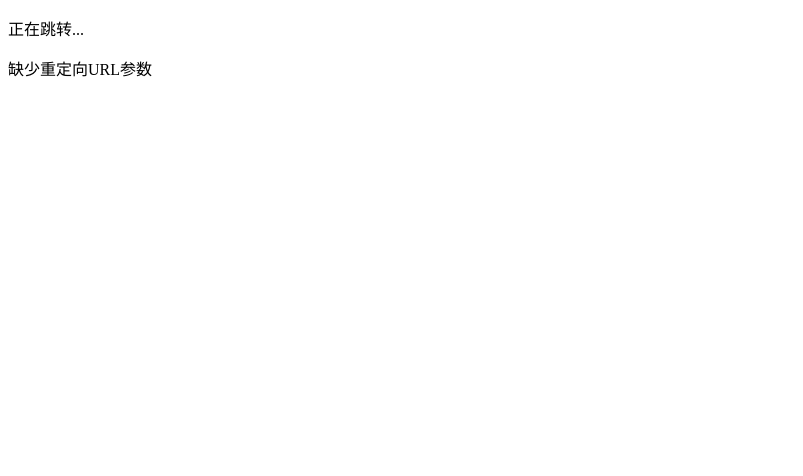
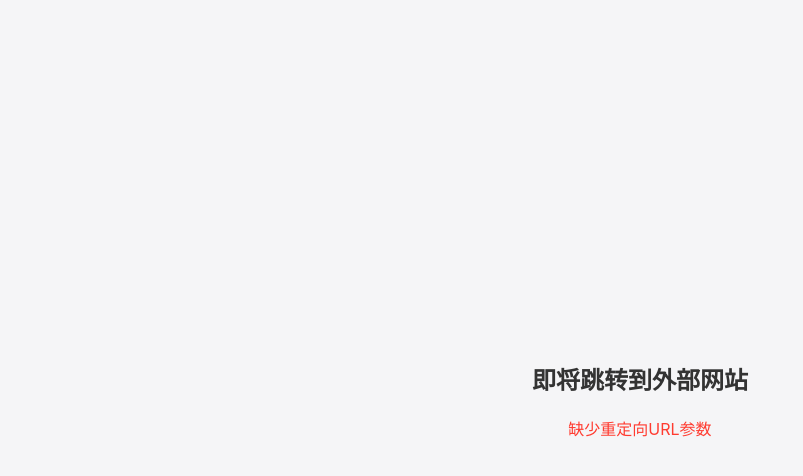
Before and after one commit to developerZGB/developerZGB.github.io, a plain HTML site: page index.html in a window 1280 px wide. Shown: the whole page, without its empty margins (0-803 px from the left). Drawn offline with Linux system fonts and the light colour scheme.

Commit message:
Update index.html

```diff
--- a/index.html
+++ b/index.html
@@ -1,22 +1,83 @@
 <!DOCTYPE html>
 <html>
 <head>
-   <title>Redirecting...</title>
+   <title>即将跳转</title>
    <meta http-equiv="Content-Type" content="text/html; charset=utf-8">
    <meta name="viewport" content="width=device-width, initial-scale=1.0">
+   <style>
+       body {
+           font-family: -apple-system, BlinkMacSystemFont, "Segoe UI", Roboto, Helvetica, Arial, sans-serif;
+           display: flex;
+           flex-direction: column;
+           align-items: center;
+           justify-content: center;
+           height: 100vh;
+           margin: 0;
+           background-color: #f5f5f7;
+           color: #333;
+       }
+       .container {
+           text-align: center;
+           max-width: 90%;
+       }
+       h1 {
+           font-size: 24px;
+           margin-bottom: 20px;
+       }
+       .btn {
+           display: inline-block;
+           padding: 12px 24px;
+           font-size: 16px;
+           color: #fff;
+           background-color: #007AFF;
+           border: none;
+           border-radius: 8px;
+           text-decoration: none;
+           cursor: pointer;
+           transition: background-color 0.2s;
+       }
+       .btn:hover {
+           background-color: #0056b3;
+       }
+       #error {
+           color: #ff3b30;
+           margin-top: 20px;
+       }
+   </style>
    <script>
-       function redirect() {
-           var url = new URLSearchParams(window.location.search).get('redirectUrl');
+       function redirectToUrl() {
+           const url = new URLSearchParams(window.location.search).get('redirectUrl');
            if (url) {
-               window.location.href = url;
+               // 可选：校验 URL 是否合法（防止 open redirect 漏洞）
+               try {
+                   new URL(url);
+                   window.location.href = url;
+               } catch (e) {
+                   document.getElementById('error').textContent = '无效的重定向链接';
+                   document.getElementById('error').style.display = 'block';
+               }
            } else {
+               document.getElementById('error').textContent = '缺少重定向URL参数';
                document.getElementById('error').style.display = 'block';
            }
        }
+
+       // 页面加载完成后，解析 URL 并决定是否显示按钮
+       window.onload = function() {
+           const url = new URLSearchParams(window.location.search).get('redirectUrl');
+           if (!url) {
+               document.getElementById('error').textContent = '缺少重定向URL参数';
+               document.getElementById('error').style.display = 'block';
+               document.getElementById('continueBtn').style.display = 'none';
+           }
+       };
    </script>
 </head>
-<body onload="redirect()">
-   <p>正在跳转...</p>
-   <p id="error" style="display: none;">缺少重定向URL参数</p>
+<body>
+   <div class="container">
+       <h1>即将跳转到外部网站</h1>
+       <button id="continueBtn" class="btn" onclick="redirectToUrl()">继续</button>
+       <p id="error" style="display: none;"></p>
+   </div>
 </body>
 </html>
```
